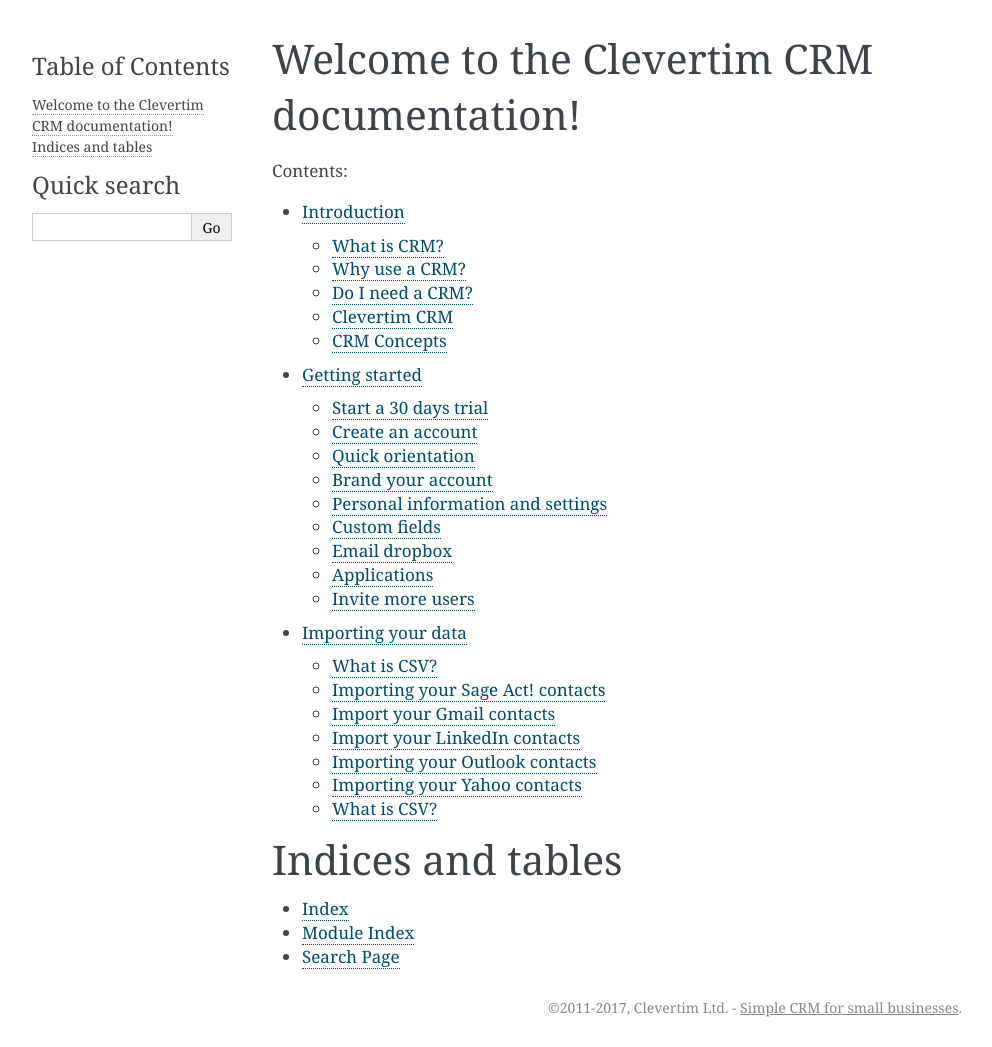
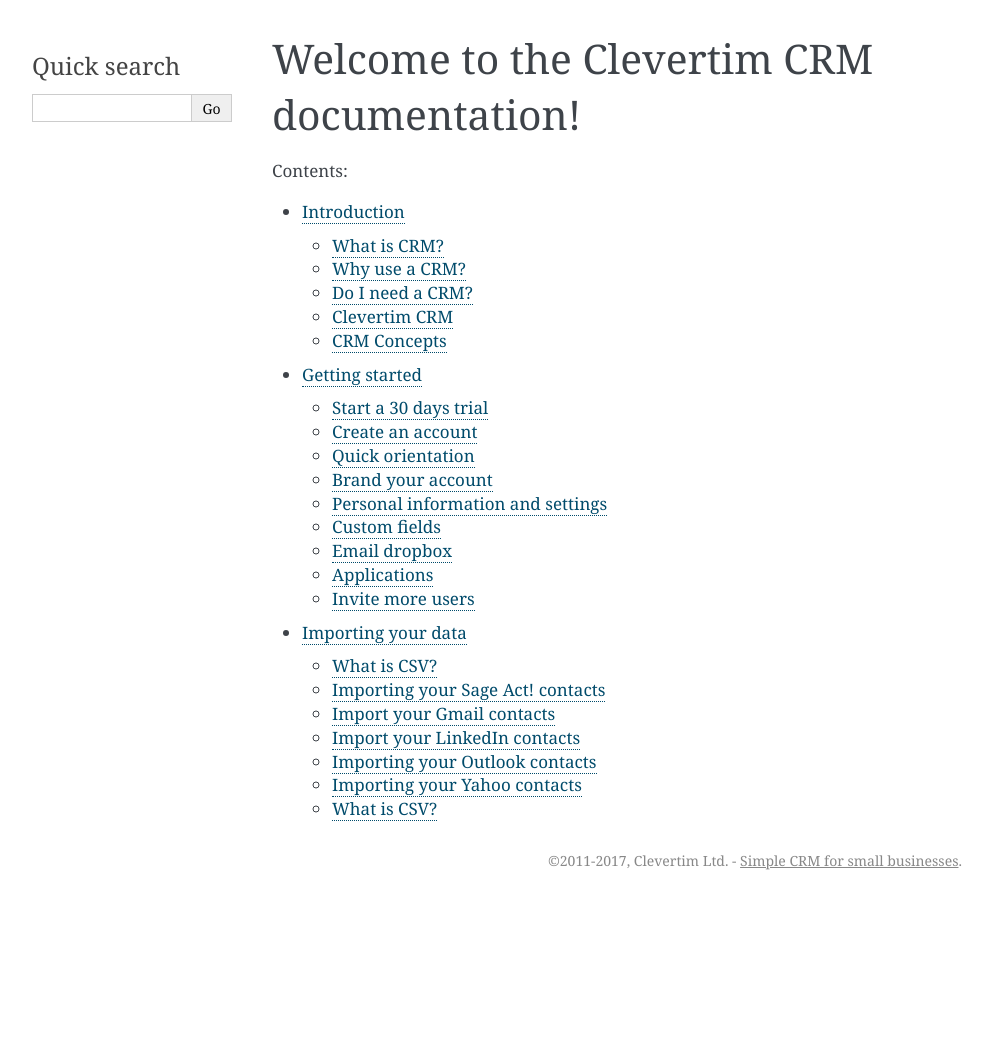
Before and after one commit to ciprianmiclaus/clevertim-user-docs, a Sphinx documentation site: the page built from source/index.rst, in a window 1280 px wide. Shown: the whole page, without its empty margins (148-1140 px from the left). Built offline with Sphinx 7.4.7, drawn with Linux system fonts in a browser that asks for light colours; after the commit the page ends 900 px from its top, so only the background shows below that.

Commit message:
remove index, search

```diff
--- a/source/index.rst
+++ b/source/index.rst
@@ -1,8 +1,3 @@
-.. clevertimcrm documentation master file, created by
-   sphinx-quickstart on Thu Apr 16 20:36:00 2015.
-   You can adapt this file completely to your liking, but it should at least
-   contain the root `toctree` directive.
-
 Welcome to the Clevertim CRM documentation!
 ===========================================
 
@@ -14,12 +9,3 @@
    introduction/index
    getting_started/index
    import/index
-
-
-
-Indices and tables
-==================
-
-* :ref:`genindex`
-* :ref:`modindex`
-* :ref:`search`
```
